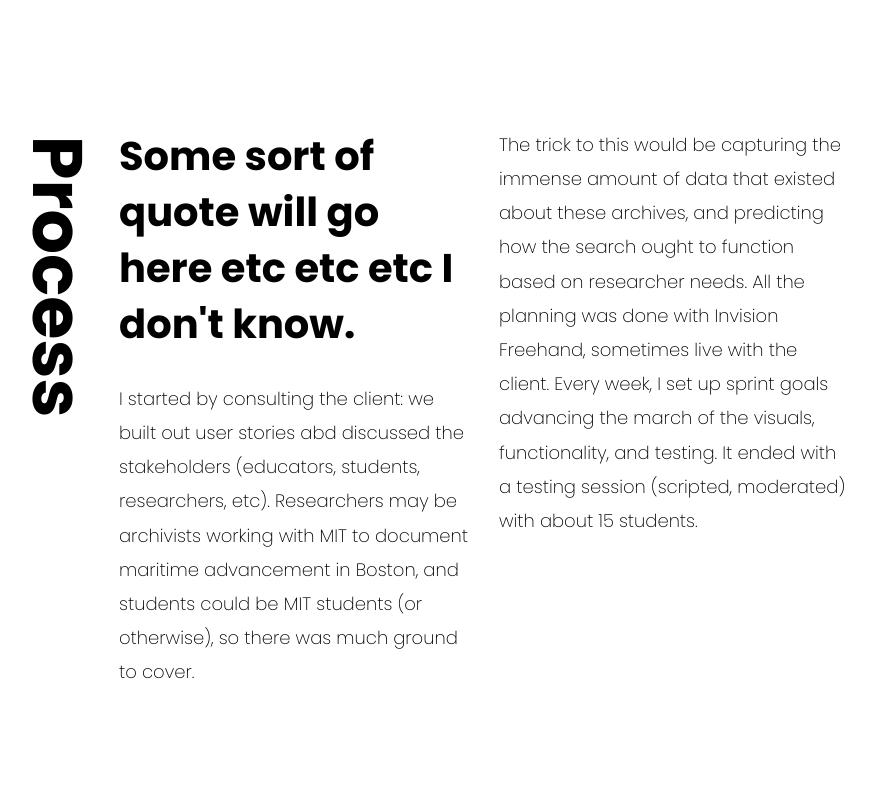
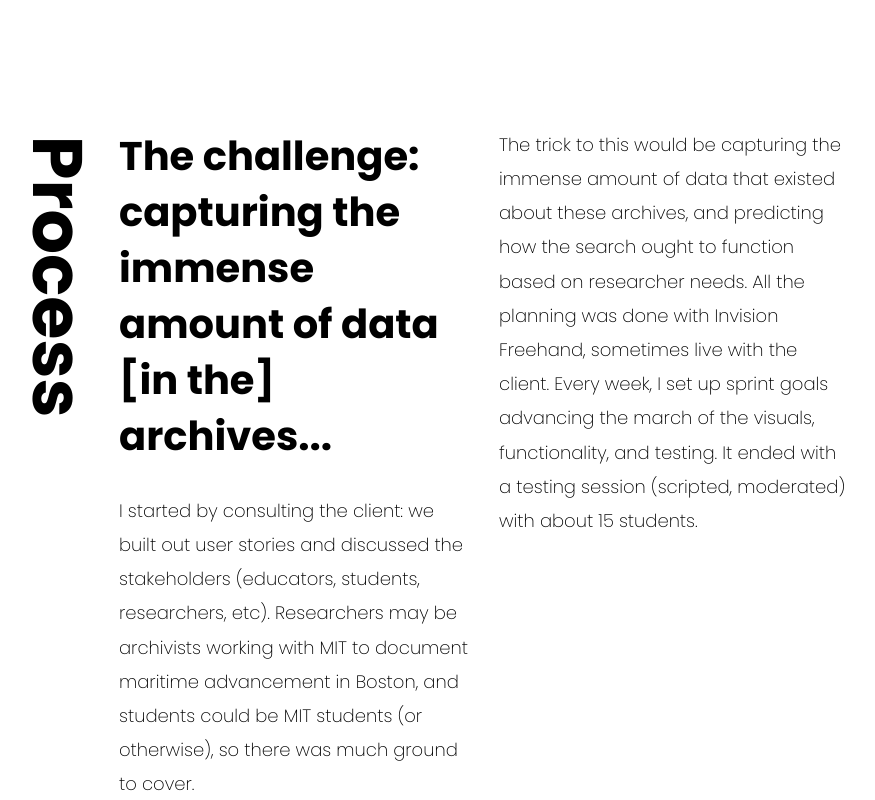
Before and after one commit to yamilah/new-new-vue-portfolio, a Vue app: page /#/hnc in a window 1280 px wide. Shown: the part 2860-3660 px from the top of the page, without its empty margins (251-1126 px from the left). Built offline with nearby package versions, Linux system fonts and the light colour scheme.

Commit message:
Corrected some spelling errors.

```diff
--- a/src/pages/DetailTwo.vue
+++ b/src/pages/DetailTwo.vue
@@ -28,8 +28,8 @@
           h4 Process
 
         div.col-lg-4.col-md-4.col-sm-5
-          h3 Some sort of quote will go here etc etc etc I don't know.
-          p.paragraph I started by consulting the client: we built out user stories abd discussed the stakeholders (educators, students, researchers, etc). Researchers may be archivists working with MIT to document maritime advancement in Boston, and students could be MIT students (or otherwise), so there was much ground to cover.
+          h3 The challenge: capturing the immense amount of data [in the] archives...
+          p.paragraph I started by consulting the client: we built out user stories and discussed the stakeholders (educators, students, researchers, etc). Researchers may be archivists working with MIT to document maritime advancement in Boston, and students could be MIT students (or otherwise), so there was much ground to cover.
 
         p.paragraph.more-process.col-lg-4.col-md-4.col-sm-5 The trick to this would be capturing the immense amount of data that existed about these archives, and predicting how the search ought to function based on researcher needs. All the planning was done with Invision Freehand, sometimes live with the client. Every week, I set up sprint goals advancing the march of the visuals, functionality, and testing. It ended with a testing session (scripted, moderated) with about 15 students.
 
```
